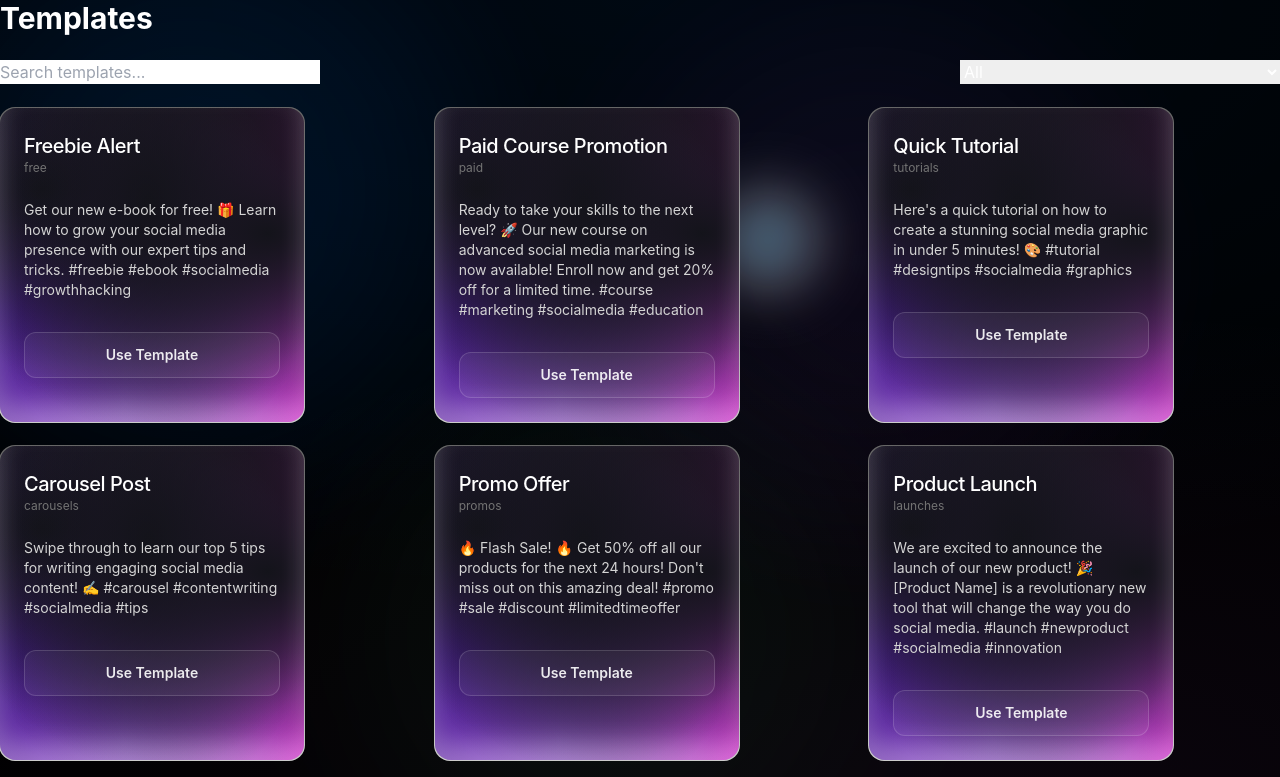
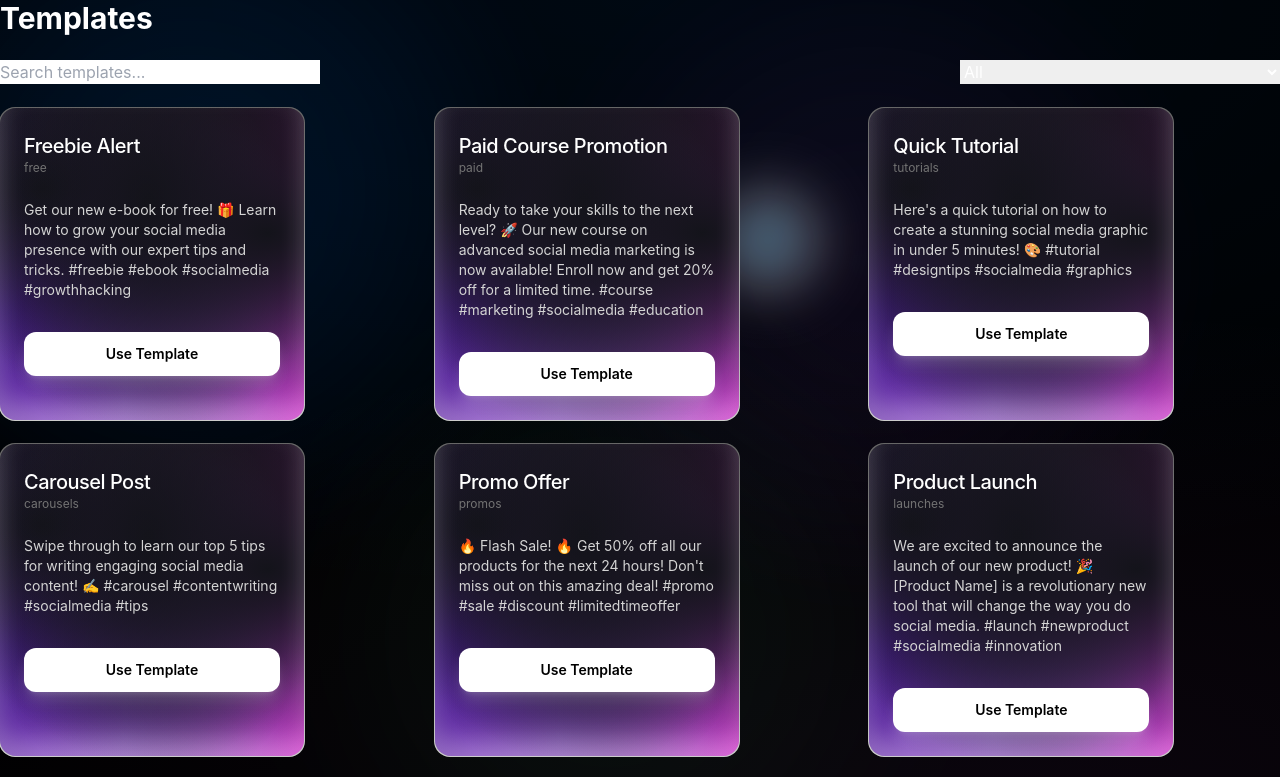
Before and after one commit to Jinoprinx/jinoshare, a Next.js app in the folder packages/web/: page /dashboard/templates in a window 1280 px wide. Shown: the top 777 px of the page. Built offline with nearby package versions, Linux system fonts and the light colour scheme.

Commit message:
Improving templates card

```diff
--- a/packages/web/components/TemplateCard.tsx
+++ b/packages/web/components/TemplateCard.tsx
@@ -25,7 +25,7 @@ const TemplateCard: React.FC<TemplateCardProps> = ({ title, category, content, t
       </div>
       <p className="text-sm text-neutral-300 mb-8">{content}</p>
       <Link href={`/dashboard/ai/planner?template=${templateName}`}>
-        <a className="w-full inline-flex items-center justify-center gap-2 rounded-xl border border-white/15 bg-white/5 px-6 py-3 text-sm font-semibold text-white/90 hover:bg-white/10 hover:border-white/20 transition-all duration-200">
+        <a className="w-full inline-flex items-center justify-center gap-2 rounded-xl bg-white px-6 py-3 text-sm font-semibold text-black hover:bg-white/90 transition-all duration-200 shadow-lg shadow-white/20">
           Use Template
         </a>
       </Link>
```
